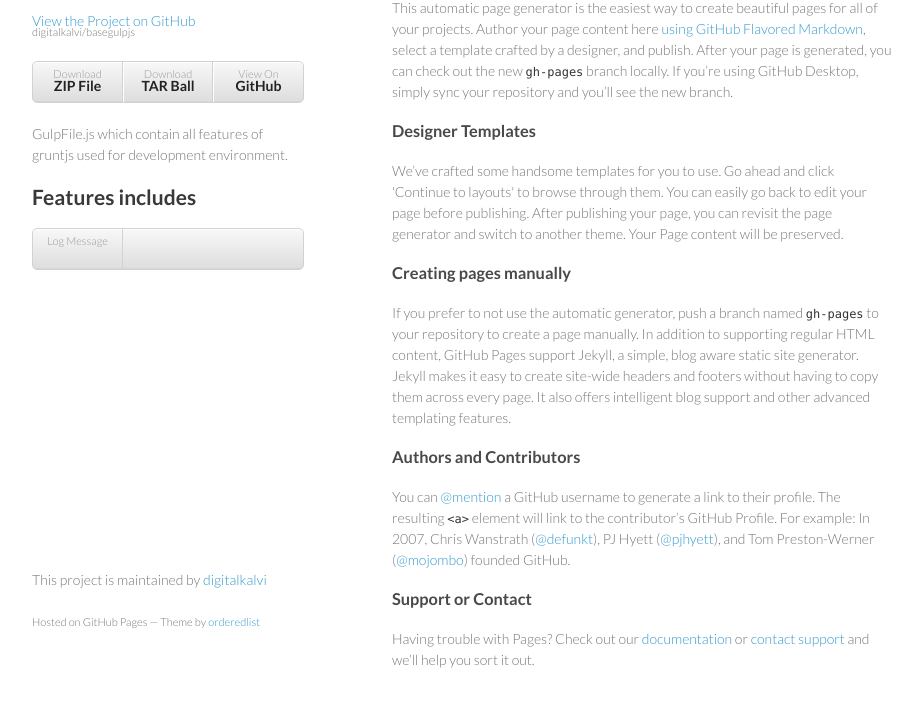
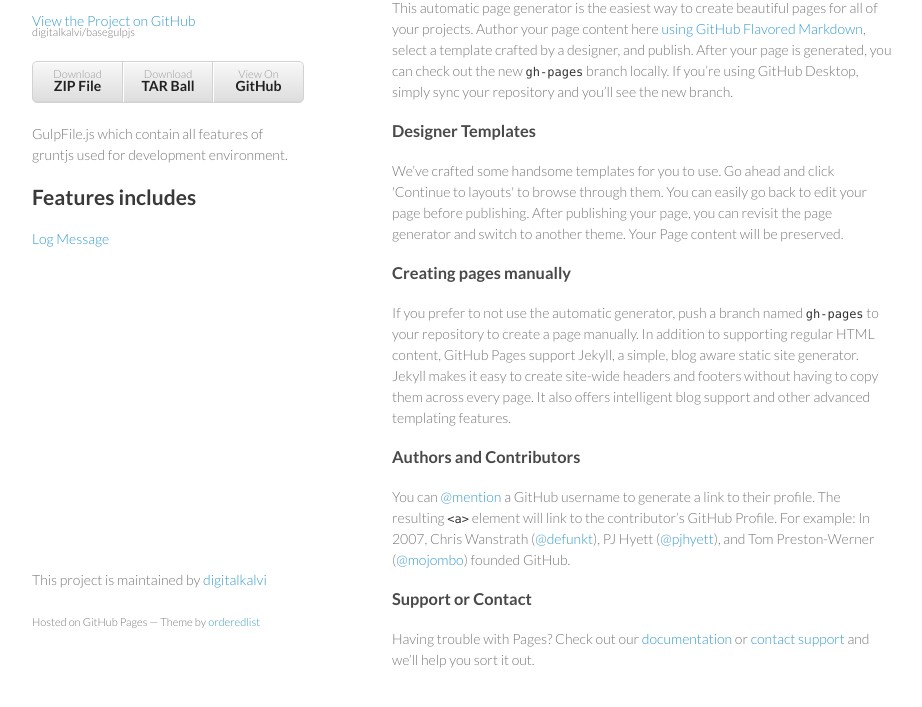
Before and after one commit to digitalkalvi/basegulpjs, a plain HTML site: page index.html in a window 1280 px wide. Shown: the part 99-806 px from the top of the page, without its empty margins (178-1100 px from the left). Drawn offline with Linux system fonts and the light colour scheme.

Commit message:
Update index.html

```diff
--- a/index.html
+++ b/index.html
@@ -25,9 +25,8 @@
         </ul>
         <p>GulpFile.js which contain all features of gruntjs used for development environment.</p>
         <h2>Features includes </h2>
-        <ul>
-          <li><a href="#">Log Message</a></li>
-        </ul>
+
+          <p><a href="#">Log Message</a></p>
       </header>
       <section>
         <h3>
```
